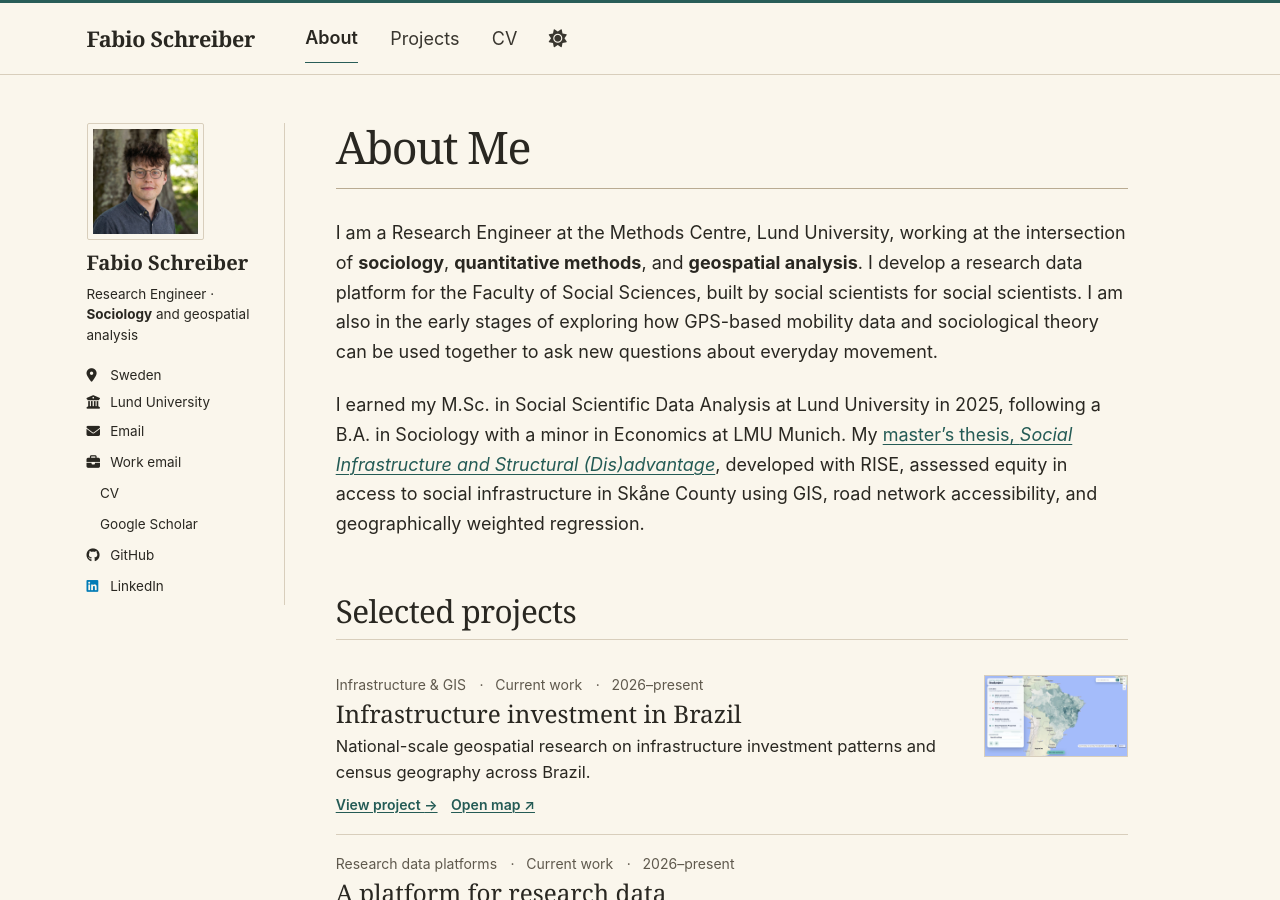
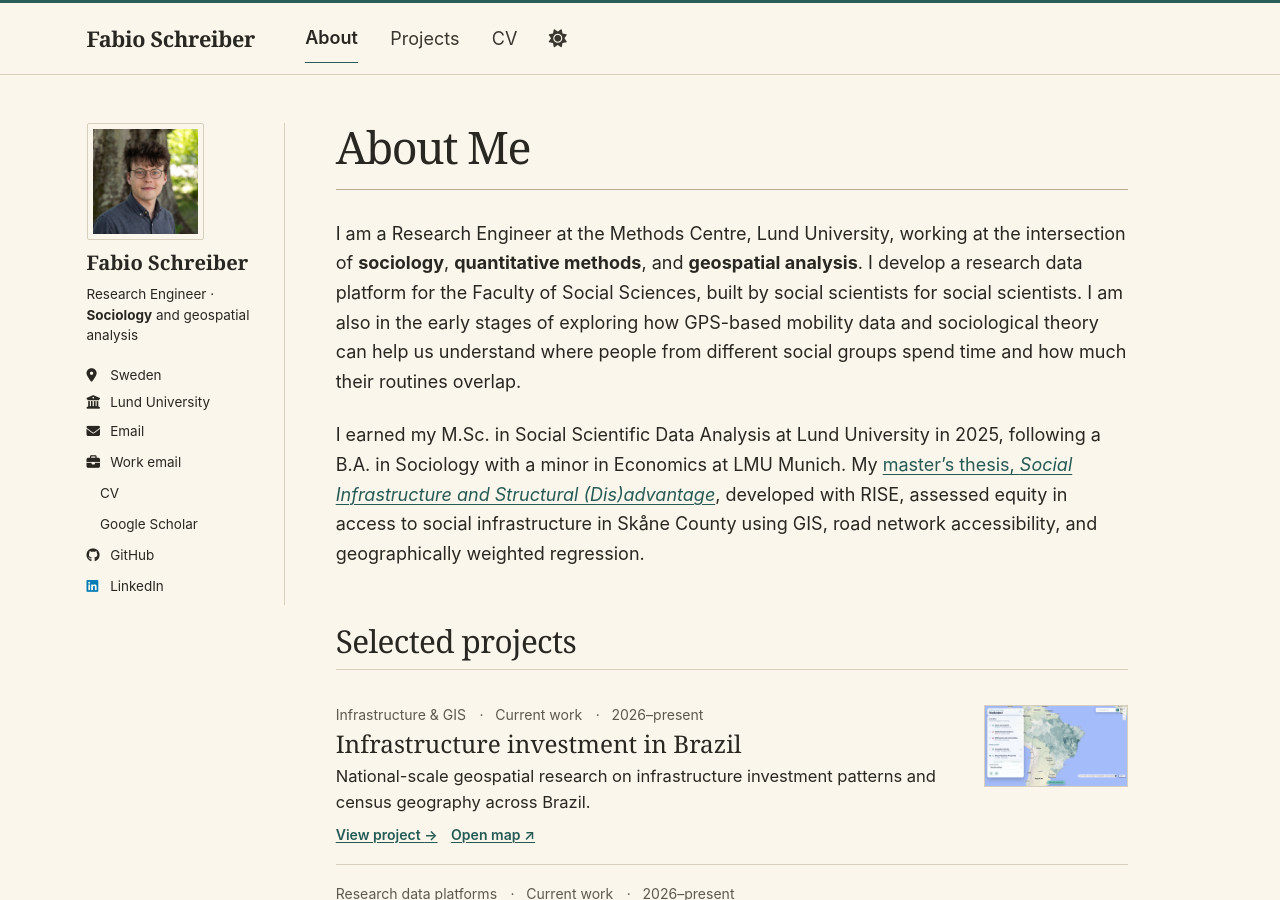
Before and after one commit to fab1s/fab1s.github.io, a Jekyll site: the page built from _pages/about.md, in a window 1280 px wide and 900 px high. Built offline with Jekyll 4.4.1, drawn with Linux system fonts in a browser that asks for light colours; a style sheet for code colours, icons or effects is not loaded.

Commit message:
Clarify the homepage mobility research focus

```diff
--- a/_pages/about.md
+++ b/_pages/about.md
@@ -4,7 +4,7 @@ permalink: /
 layout: single
 ---
 
-I am a Research Engineer at the Methods Centre, Lund University, working at the intersection of **sociology**, **quantitative methods**, and **geospatial analysis**. I develop a research data platform for the Faculty of Social Sciences, built by social scientists for social scientists. I am also in the early stages of exploring how GPS-based mobility data and sociological theory can be used together to ask new questions about everyday movement.
+I am a Research Engineer at the Methods Centre, Lund University, working at the intersection of **sociology**, **quantitative methods**, and **geospatial analysis**. I develop a research data platform for the Faculty of Social Sciences, built by social scientists for social scientists. I am also in the early stages of exploring how GPS-based mobility data and sociological theory can help us understand where people from different social groups spend time and how much their routines overlap.
 
 I earned my M.Sc. in Social Scientific Data Analysis at Lund University in 2025, following a B.A. in Sociology with a minor in Economics at LMU Munich. My [master's thesis, *Social Infrastructure and Structural (Dis)advantage*](https://lup.lub.lu.se/luur/download?func=downloadFile&recordOId=9209189&fileOId=9209190), developed with RISE, assessed equity in access to social infrastructure in Skåne County using GIS, road network accessibility, and geographically weighted regression.
 
```
